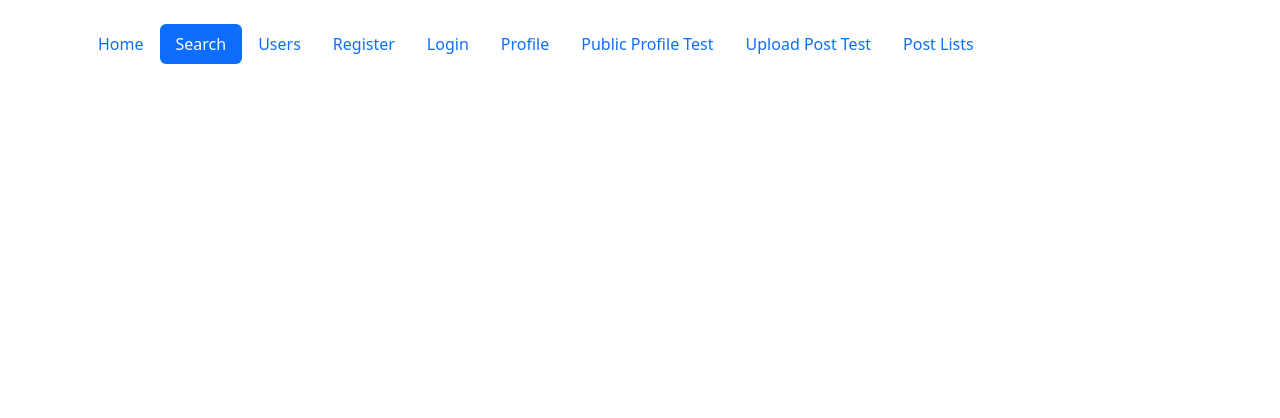
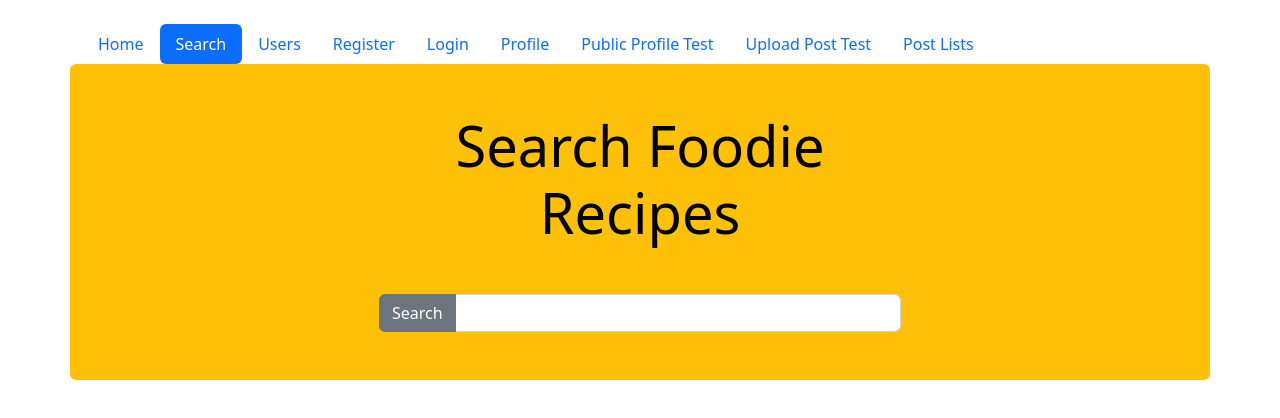
Before and after one commit to daisychuying/foodie-react-web-app, a React (Create React App) app: page /search in a window 1280 px wide. Shown: the top 418 px of the page. Built offline with nearby package versions, Linux system fonts and the light colour scheme.

Commit message:
Home + search better ui deployed home redirecting to search category add search category component

```diff
--- a/src/App.js
+++ b/src/App.js
@@ -10,6 +10,7 @@ import Navigation from "./navigation";
 import Login from "./users/login";
 import Register from "./users/register";
 import Profile from "./users/profile";
+import HomePage from "./recipes/home-page";
 import PublicProfile from "./users/public-profile";
 import usersReducer from "./users/users-reducer";
 import recipesReducer from "./recipes/recipes-reducer";
@@ -22,6 +23,7 @@ import UploadPost from "./posts/upload-post";
 import postsReducer from "./posts/posts-reducer";
 import PostList from "./posts/postList";
 import PostDetail from "./posts/post-detail";
+import RecipeByCategory from "./recipes/recipe-category";
 
 const store = configureStore({
     reducer: {
@@ -41,7 +43,8 @@ function App() {
               <BrowserRouter>
                   <Navigation />
                   <Routes>
-                      <Route path="/" element={<Recipes />} />
+                      <Route path="/" element={<HomePage />} />
+                      <Route path="/search" element={<Recipes />} />
                       <Route path="/details/:recipeID" element={<RecipesDetail />} />
                       {/* Users */}
                       <Route path="/login" element={<Login />} />
@@ -54,6 +57,8 @@ function App() {
                       <Route path="/upload-post" element={<UploadPost />}/>
                       <Route path="/all-posts" element={<PostList />}/>
                       <Route path="/post-detail/:postID" element={<PostDetail />} />
+                      {/* Recipe by Category*/}
+                      <Route path="/search/:category" element={<RecipeByCategory />}/>
                   </Routes>
               </BrowserRouter>
           </Provider>
--- a/src/posts/postList.js
+++ b/src/posts/postList.js
@@ -7,7 +7,6 @@ const PostList = () =>{
     const dispatch = useDispatch();
     const [searchTerm, setSearchTerm] = useState('');
     const {posts} = useSelector(state => state.posts);
-
     useEffect( () => {
         dispatch(findAllPostsThunk())
     }, [])
--- a/src/recipes/index.js
+++ b/src/recipes/index.js
@@ -5,7 +5,7 @@ import RecipeCard from "./recipe-card";
 
 const RecipeList = () => {
     const dispatch = useDispatch();
-    const [searchTerm, setSearchTerm] = useState("");
+    let [searchTerm, setSearchTerm] = useState("");
     const {recipes} = useSelector(state => state.recipes);
 
     useEffect(() => {
@@ -14,17 +14,27 @@ const RecipeList = () => {
 
     return (
         <>
-            <h1>Recipes</h1>
-            <button onClick={() => dispatch(findRecipeBySearchTermThunk(searchTerm))} className="btn btn-primary float-end">Search</button>
+            <div className="row jumbotron p-3 p-md-5 text-black rounded bg-warning mb-3">
+                <div className="col-3"></div>
+                <div className="px-0 col-6">
+                    <h1 className="display-4 font-italic mb-5 text-center">Search Foodie Recipes</h1>
+                    <div className="input-group">
+                        <button onClick={() => dispatch(findRecipeBySearchTermThunk(searchTerm))} className="btn btn-secondary float-end">Search</button>
                         <input
                             className="form-control w-75"
                             onChange={(e) => {
                                 setSearchTerm(e.target.value)
                             }}
                             value={searchTerm}/>
+                    </div>
+                </div>
+            </div>
             <div className="row mt-4">
                 {recipes.map(recipe => <RecipeCard key={recipe.id} recipe={recipe}/>)}
             </div>
+
+
+
 
             {/*<pre>{JSON.stringify(recipes, null, 2)}</pre>*/}
         </>
--- a/src/recipes/recipe-card.js
+++ b/src/recipes/recipe-card.js
@@ -6,13 +6,13 @@ const RecipeCard = ({recipe}) => {
             <div
                 className="row g-0 border rounded overflow-hidden flex-md-row mb-4 shadow-sm h-md-250 position-relative">
                 <div className="col p-4 d-flex flex-column position-static">
-                    <strong className="d-inline-block mb-2 text-primary">Online Recipe</strong>
+                    <strong className="d-inline-block mb-2 text-success">Online Recipe</strong>
                     <h3 className="mb-0">{recipe.title}</h3>
                     <div className="mb-1 text-muted mb-auto">Recipe ID: {recipe.id}</div>
-                    <Link to={`/details/${recipe.id}`} >View Recipe</Link>
+                    <Link to={`/details/${recipe.id}` } className="text-success" >View Recipe</Link>
                 </div>
                 <div className="col-auto d-none d-lg-block">
-                    <img className="" width="200" height="250" src={recipe.image} />
+                    <img className="" width="200" height="250" src={recipe.image}  alt="123"/>
                 </div>
             </div>
         </div>
```
Lines whose indentation alone changed are shown as unchanged.
